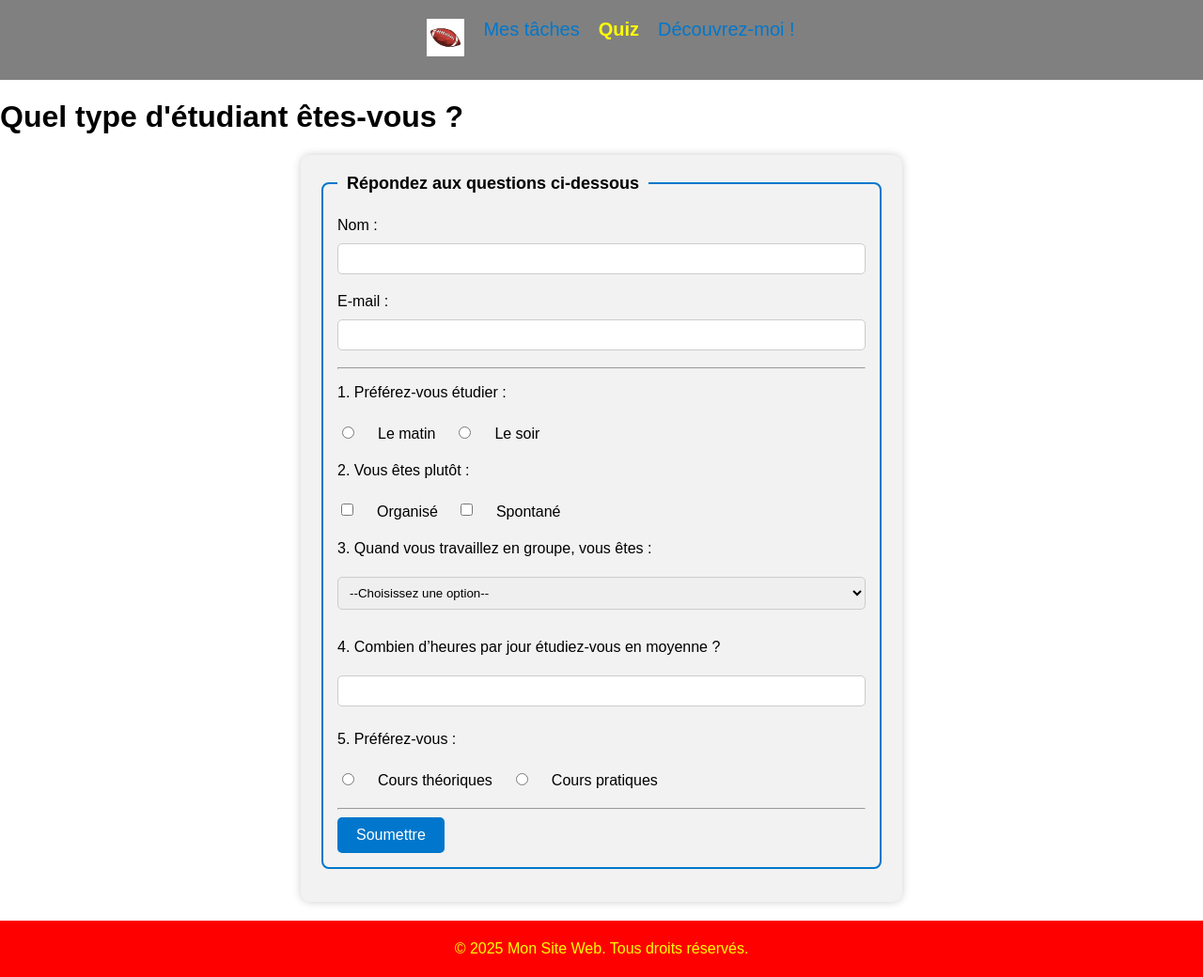
After one commit to Cherif28-debug/Cherif.github.io, a PHP site: page /my_form.php in a window 1280 px wide. The commit adds this page. Shown: the whole page at 94% size. Run offline with PHP 8.4, Linux system fonts and the light colour scheme.

Commit message:
Synchronisation XAMPP → my_site, dernières modifications Lab7/Lab8

```diff
--- /dev/null
+++ b/my_site/footer.php
@@ -0,0 +1,3 @@
+<footer>
+    <p>&copy; 2025 Mon Site Web. Tous droits réservés.</p>
+</footer>
--- /dev/null
+++ b/my_site/my_form.php
@@ -0,0 +1,77 @@
+<!DOCTYPE html>
+<html lang="fr">
+<head>
+    <meta charset="UTF-8">
+    <meta name="author" content="Cherif Camara">
+    <meta name="viewport" content="width=device-width, initial-scale=1.0">
+    <title>Checams – Quiz</title>
+    <link rel="stylesheet" href="my_style.css">
+</head>
+<body>
+
+<?php include 'nav.php'; ?>
+
+<div class="container">
+    <h1>Quel type d'étudiant êtes-vous ?</h1>
+
+    <!-- ✅ Le formulaire envoie maintenant vers quiz_verification.php avec la méthode GET -->
+    <form action="quiz_verification.php" method="get">
+        <fieldset>
+            <legend>Répondez aux questions ci-dessous</legend>
+
+            <label for="name">Nom :</label>
+            <input type="text" id="name" name="name" required>
+
+            <label for="email">E-mail :</label>
+            <input type="email" id="email" name="email" required>
+
+            <hr>
+
+            <p>1. Préférez-vous étudier :</p>
+            <div class="choices">
+                <input type="radio" id="q1a" name="q1" value="A" required>
+                <label for="q1a">Le matin</label>
+
+                <input type="radio" id="q1b" name="q1" value="B">
+                <label for="q1b">Le soir</label>
+            </div>
+
+            <p>2. Vous êtes plutôt :</p>
+            <div class="choices">
+                <input type="checkbox" id="q2a" name="q2[]" value="A">
+                <label for="q2a">Organisé</label>
+
+                <input type="checkbox" id="q2b" name="q2[]" value="B">
+                <label for="q2b">Spontané</label>
+            </div>
+
+            <p>3. Quand vous travaillez en groupe, vous êtes :</p>
+            <select id="q3" name="q3" required>
+                <option value="">--Choisissez une option--</option>
+                <option value="leader">Leader</option>
+                <option value="suiveur">Suiveur</option>
+                <option value="indépendant">Indépendant</option>
+            </select>
+
+            <p>4. Combien d’heures par jour étudiez-vous en moyenne ?</p>
+            <input type="number" id="q4" name="q4" min="0" max="12" required>
+
+            <p>5. Préférez-vous :</p>
+            <div class="choices">
+                <input type="radio" id="q5a" name="q5" value="A" required>
+                <label for="q5a">Cours théoriques</label>
+
+                <input type="radio" id="q5b" name="q5" value="B">
+                <label for="q5b">Cours pratiques</label>
+            </div>
+
+            <hr>
+            <button type="submit">Soumettre</button>
+        </fieldset>
+    </form>
+</div>
+
+<?php include 'footer.php'; ?>
+
+</body>
+</html>
--- a/my_site/my_style.css
+++ b/my_site/my_style.css
@@ -1,3 +1,24 @@
+
+/* ---------------------- FORMULAIRES ---------------------- */
+input[type="text"],
+input[type="email"],
+input[type="number"],
+select {
+    padding: 8px;
+    width: 100%;
+    margin: 5px 0 15px 0;
+    border-radius: 5px;
+    border: 1px solid #ccc;
+    box-sizing: border-box;
+}
+
+.choices {
+    display: flex;
+    flex-wrap: wrap;
+    gap: 15px;
+    margin-bottom: 15px;
+}
+
 /* ---------------------- LIENS ---------------------- */
 a:link {
   color: #0077cc;
@@ -9,7 +30,7 @@ a:visited {
 }
 
 a:hover {
-  color: #ff6600;
+  color: #eae6e4;
   text-decoration: underline;
 }
 
--- /dev/null
+++ b/my_site/nav.php
@@ -0,0 +1,39 @@
+<nav>
+    <ul>
+        <li>
+            <a href="index.php" class="<?= basename($_SERVER['PHP_SELF'])=='index.php' ? 'current_page' : '' ?>">
+                <img src="images/ballon.jpg" alt="Mon site" style="height:40px;">
+            </a>
+        </li>
+        <li>
+            <a href="login.php" class="<?= basename($_SERVER['PHP_SELF'])=='login.php' ? 'current_page' : '' ?>">Mes tâches</a>
+        </li>
+        <li>
+            <a href="my_form.php" class="<?= basename($_SERVER['PHP_SELF'])=='my_form.php' ? 'current_page' : '' ?>">Quiz</a>
+        </li>
+        <li>
+            <a href="#" id="discover-link">Découvrez-moi !</a>
+            <ul class="dropdown" id="discover-dropdown">
+                <li><a href="my_artistic_self.php">Mon moi artistique</a></li>
+                <li><a href="my_vacations.php">Mes vacances de rêve</a></li>
+            </ul>
+        </li>
+    </ul>
+</nav>
+
+<script>
+const discoverLink = document.getElementById('discover-link');
+const discoverDropdown = document.getElementById('discover-dropdown');
+discoverDropdown.style.display = 'none';
+
+discoverLink.addEventListener('click', e => {
+    e.preventDefault();
+    discoverDropdown.style.display = (discoverDropdown.style.display === 'block') ? 'none' : 'block';
+});
+
+document.addEventListener('click', e => {
+    if(!e.target.closest('#discover-link') && !e.target.closest('#discover-dropdown')) {
+        discoverDropdown.style.display = 'none';
+    }
+});
+</script>
```
Also changed, not shown: my_site/Quiz_verification.php (added, +72 -0 lines), my_site/carrousel.js (+8 -6 lines), my_site/login.php (added, +40 -0 lines), my_site/my_artistic_self.php (added, +67 -0 lines), my_site/my_vacations.php (added, +36 -0 lines), my_site/to-do.php (added, +84 -0 lines), my_site/images/ballon.jpg (added), my_site/images/lac_rose.jpg.
